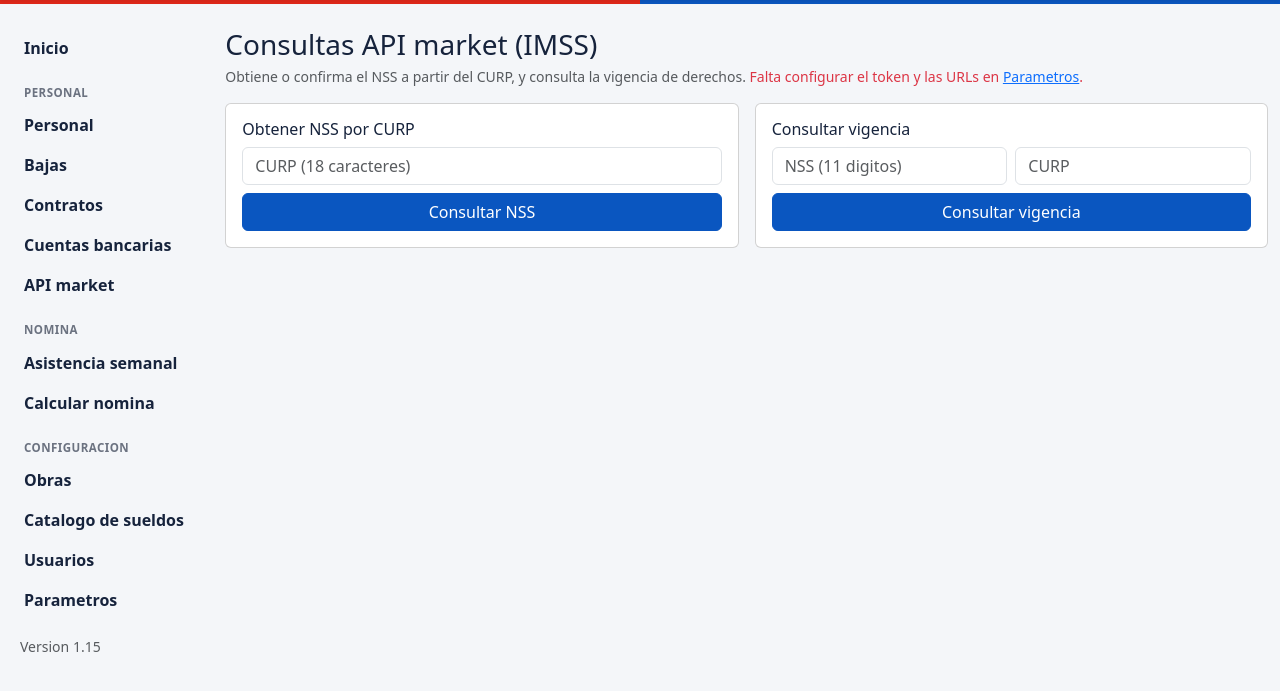
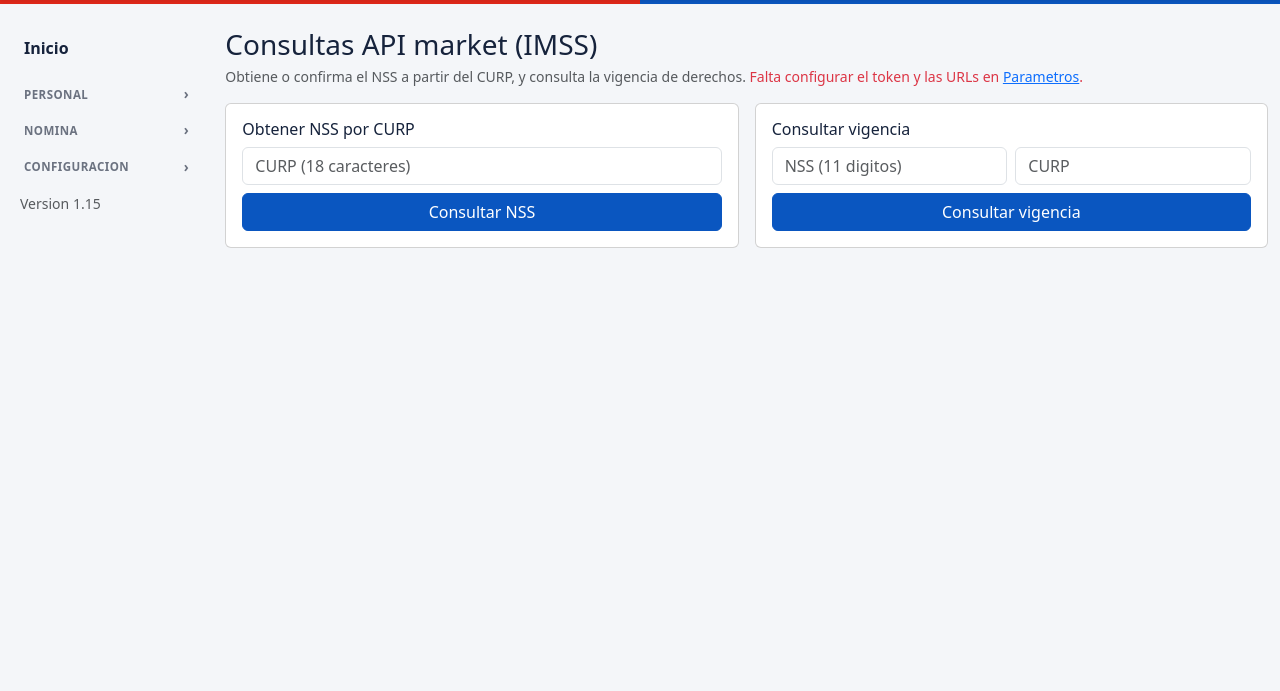
Before and after one commit to Poltech2024/poltech, a Flask app: page /apimarket in a window 1280 px wide. Shown: the part 64-755 px from the top of the page. Run offline with Flask 3, Linux system fonts and the light colour scheme; the visitor is signed in with stand-in values (Sample User, id 1); data comes from the database, SQL or seed files in the repository.

Commit message:
Menu lateral desplegable: cada grupo se abre/cierra con clic, cerrado al entrar

```diff
--- a/templates/base.html
+++ b/templates/base.html
@@ -29,8 +29,12 @@
     .table-sticky-first tfoot td:first-child{ background-color:#f8f9fa; }
     .sidebar a{ color:var(--navy); text-decoration:none; display:block; padding:.5rem .75rem; border-radius:.4rem; font-weight:600; }
     .sidebar a:hover, .sidebar a.active{ background:#fff; color:var(--azul); }
-    .sidebar .group-label{ font-size:.72rem; text-transform:uppercase; letter-spacing:.04em; color:#6B7280; font-weight:700; margin:1rem 0 .25rem .75rem; }
+    .sidebar .group-label{ font-size:.72rem; text-transform:uppercase; letter-spacing:.04em; color:#6B7280; font-weight:700; margin:1rem 0 .25rem .75rem; cursor:pointer; user-select:none; display:flex; align-items:center; justify-content:space-between; padding-right:.75rem; }
     .sidebar .group-label:first-child{ margin-top:.25rem; }
+    .sidebar .group-label .chevron{ font-size:.85rem; transition:transform .15s; }
+    .sidebar .group-label.open .chevron{ transform:rotate(90deg); }
+    .sidebar .group-links{ display:none; }
+    .sidebar .group-links.open{ display:block; }
     h1,h2,h3{ color:var(--navy); }
   </style>
 </head>
@@ -58,22 +62,28 @@
     <div class="col-lg-2 mb-3 sidebar">
       <a href="{{ url_for('dashboard') }}">Inicio</a>
 
-      <div class="group-label">Personal</div>
+      <div class="group-label" data-target="grupo-personal">Personal <span class="chevron">&rsaquo;</span></div>
+      <div class="group-links" id="grupo-personal">
         <a href="{{ url_for('personal') }}">Personal</a>
         <a href="{{ url_for('bajas') }}">Bajas</a>
         <a href="{{ url_for('contratos') }}">Contratos</a>
         <a href="{{ url_for('cuentas') }}">Cuentas bancarias</a>
         <a href="{{ url_for('apimarket_tool') }}">API market</a>
+      </div>
 
-      <div class="group-label">Nomina</div>
+      <div class="group-label" data-target="grupo-nomina">Nomina <span class="chevron">&rsaquo;</span></div>
+      <div class="group-links" id="grupo-nomina">
         <a href="{{ url_for('asistencia_inicio') }}">Asistencia semanal</a>
         <a href="{{ url_for('nomina') }}">Calcular nomina</a>
+      </div>
 
-      <div class="group-label">Configuracion</div>
+      <div class="group-label" data-target="grupo-config">Configuracion <span class="chevron">&rsaquo;</span></div>
+      <div class="group-links" id="grupo-config">
         <a href="{{ url_for('obras') }}">Obras</a>
         <a href="{{ url_for('catalogo') }}">Catalogo de sueldos</a>
         {% if current_user.rank >= 100 %}<a href="{{ url_for('usuarios') }}">Usuarios</a>{% endif %}
         {% if current_user.rank >= 100 %}<a href="{{ url_for('parametros') }}">Parametros</a>{% endif %}
+      </div>
 
       <div class="text-muted small mt-3 ps-2">Version {{ APP_VERSION }}</div>
     </div>
@@ -88,5 +98,14 @@
     </div>
   </div>
 </div>
+<script>
+document.querySelectorAll('.sidebar .group-label').forEach(function (label) {
+  label.addEventListener('click', function () {
+    var target = document.getElementById(label.dataset.target);
+    label.classList.toggle('open');
+    target.classList.toggle('open');
+  });
+});
+</script>
 </body>
 </html>
```
Lines whose indentation alone changed are shown as unchanged.
